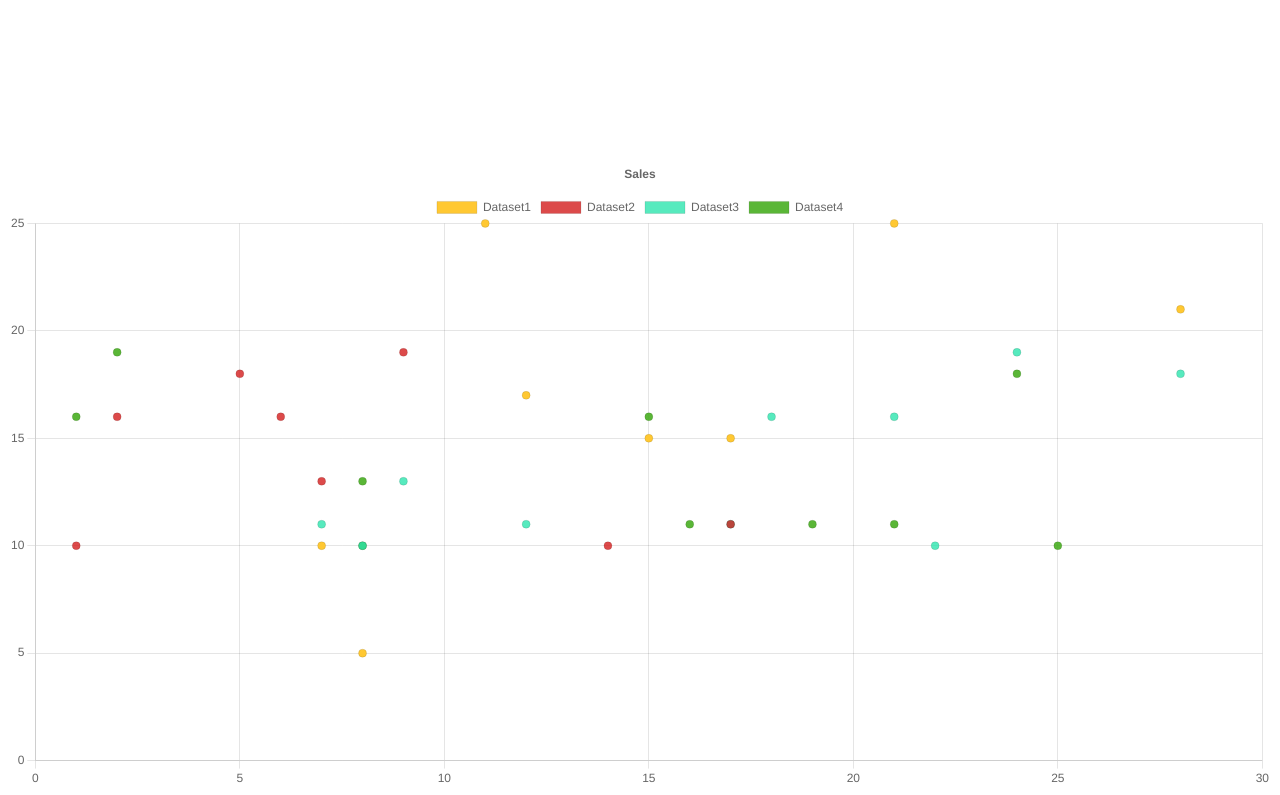
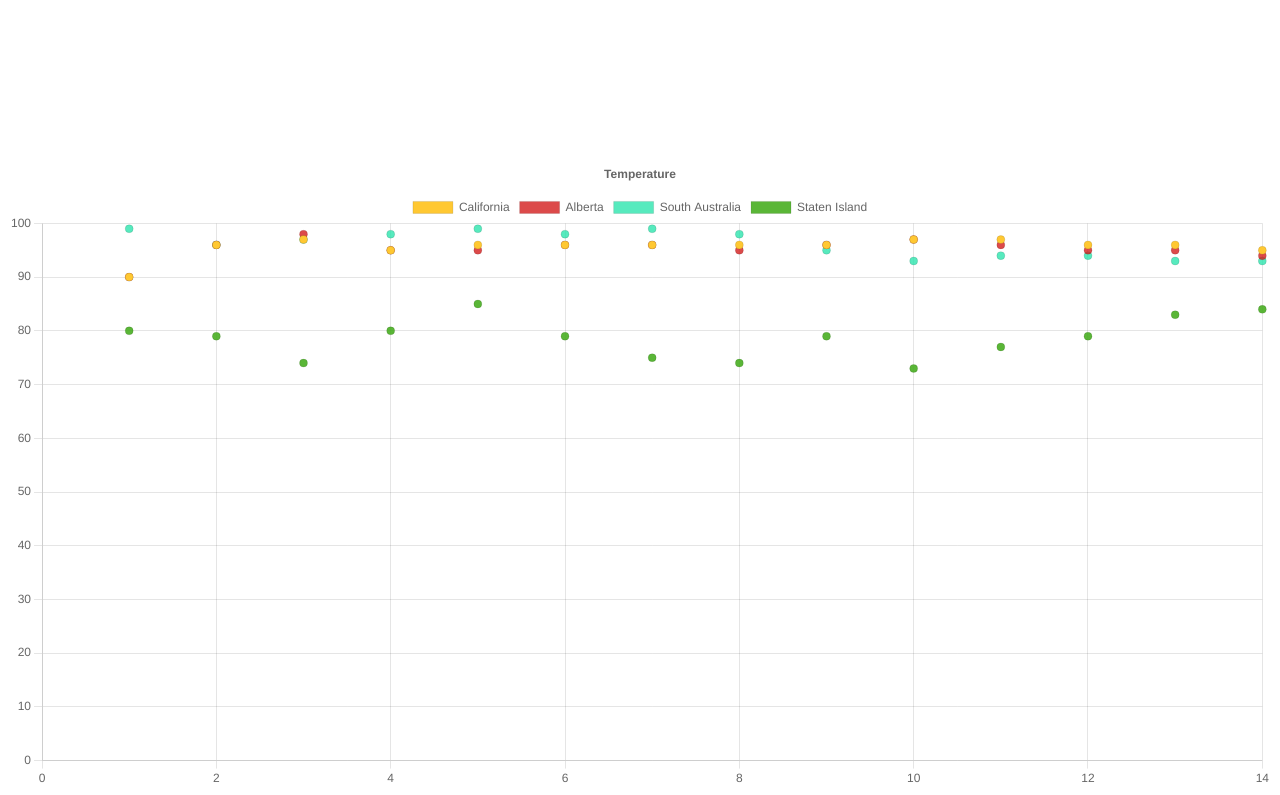
Before and after one commit to cloudyhead1/Charts-Project, a plain HTML site: page index.html in a window 1280 px wide. Shown: the part 5-800 px from the top of the page. Drawn offline with nearby package versions, Linux system fonts and the light colour scheme.

Commit message:
commit index.html point_chart

```diff
--- a/index.html
+++ b/index.html
@@ -16,68 +16,88 @@
         type: 'scatter',
         data: {
             datasets:[{
-                label: 'Dataset1',
+                label: 'California',
                 backgroundColor: 'rgba(255, 200, 50, 1)',
                 pointBackgroundColor: 'rgba(255, 200, 50, 1)',
                 pointRadius: 4,
                 data: [
-                    {x: 7, y: 10},
-                    {x: 11, y: 25},
-                    {x: 17, y: 15},
-                    {x: 12, y: 17},
-                    {x: 8, y: 5},
-                    {x: 21, y: 25},
-                    {x: 28, y: 21},
-                    {x: 15, y: 15}
+                    {x: 1,y: 90},
+                    {x: 2,y: 96},
+                    {x: 3,y: 97},
+                    {x: 4,y: 95},
+                    {x: 5,y: 96},
+                    {x: 6,y: 96},
+                    {x: 7,y: 96},
+                    {x: 8,y: 96},
+                    {x: 9,y: 96},
+                    {x: 10,y: 97},
+                    {x: 11,y: 97},
+                    {x: 12,y: 96},
+                    {x: 13,y: 96},
+                    {x: 14,y: 95}
                 ]
             }, {
-                label: 'Dataset2',
+                label: 'Alberta',
                 backgroundColor: 'rgba(211,26,26,0.79)',
                 pointBackgroundColor: 'rgba(211,26,26,0.79)',
                 pointRadius: 4,
                 data: [
-                    {x: 1, y: 10},
-                    {x: 7, y: 13},
-                    {x: 6, y: 16},
-                    {x: 9, y: 19},
-                    {x: 2, y: 16},
-                    {x: 5, y: 18},
-                    {x: 17, y: 11},
-                    {x: 14, y: 10}
+                    {x: 1,y: 90},
+                    {x: 2,y: 96},
+                    {x: 3,y: 98},
+                    {x: 4,y: 95},
+                    {x: 5,y: 95},
+                    {x: 6,y: 96},
+                    {x: 7,y: 96},
+                    {x: 8,y: 95},
+                    {x: 9,y: 96},
+                    {x: 10,y: 97},
+                    {x: 11,y: 96},
+                    {x: 12,y: 95},
+                    {x: 13,y: 95},
+                    {x: 14,y: 94}
                 ]
             }, {
-                label: 'Dataset3',
+                label: 'South Australia',
                 backgroundColor: 'rgba(40,229,172,0.78)',
                 pointBackgroundColor: 'rgba(40,229,172,0.78)',
                 pointRadius: 4,
                 data: [
-                    {x: 8, y: 10},
-                    {x: 9, y: 13},
-                    {x: 21, y: 16},
-                    {x: 24, y: 19},
-                    {x: 18, y: 16},
-                    {x: 28, y: 18},
-                    {x: 12, y: 11},
-                    {x: 22, y: 10},
-                    {x: 7, y: 11},
-                    {x: 17, y: 11}
+                    {x: 1,y: 99},
+                    {x: 2,y: 96},
+                    {x: 3,y: 97},
+                    {x: 4,y: 98},
+                    {x: 5,y: 99},
+                    {x: 6,y: 98},
+                    {x: 7,y: 99},
+                    {x: 8,y: 98},
+                    {x: 9,y: 95},
+                    {x: 10,y: 93},
+                    {x: 11,y: 94},
+                    {x: 12,y: 94},
+                    {x: 13,y: 93},
+                    {x: 14,y: 93}
                 ]
             }, {
-                label: 'Dataset4',
+                label: 'Staten Island',
                 backgroundColor: 'rgba(70,173,31,0.89)',
                 pointBackgroundColor: 'rgba(70,173,31,0.89)',
                 pointRadius: 4,
                 data: [
-                    {x: 8, y: 10},
-                    {x: 8, y: 13},
-                    {x: 1, y: 16},
-                    {x: 2, y: 19},
-                    {x: 15, y: 16},
-                    {x: 24, y: 18},
-                    {x: 16, y: 11},
-                    {x: 25, y: 10},
-                    {x: 21, y: 11},
-                    {x: 19, y: 11}
+                {x: 1,y: 80},
+                    {x: 2,y: 79},
+                    {x: 3,y: 74},
+                    {x: 4,y: 80},
+                    {x: 5,y: 85},
+                    {x: 6,y: 79},
+                    {x: 7,y: 75},
+                    {x: 8,y: 74},
+                    {x: 9,y: 79},
+                    {x: 10,y: 73},
+                    {x: 11,y: 77},
+                    {x: 12,y: 79},
+                    {x: 13,y: 83},
+                    {x: 14,y: 84}
                 ]
             }
             ]
@@ -94,7 +114,7 @@
             plugins: {
                 title: {
                     display:true,
-                    text: 'Sales'
+                    text: 'Temperature'
                 }
             }
 
```
